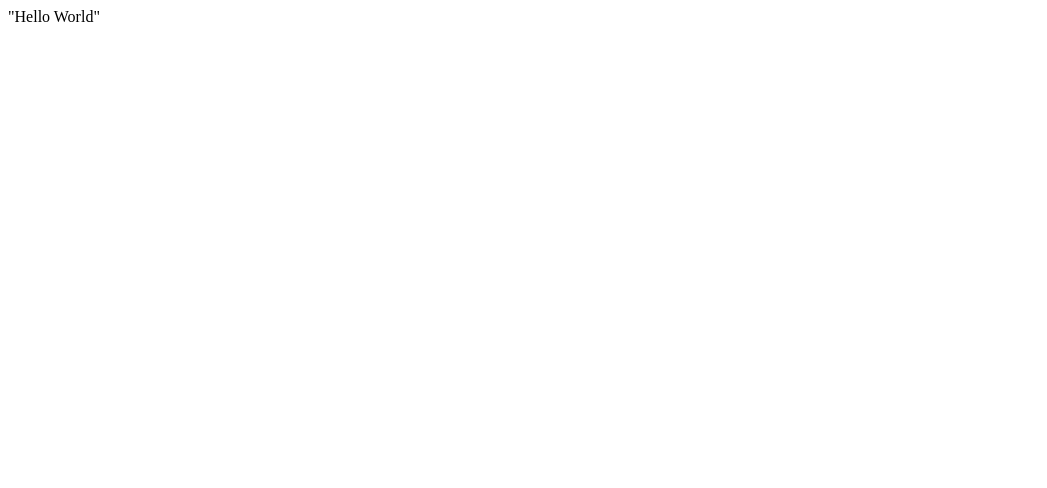
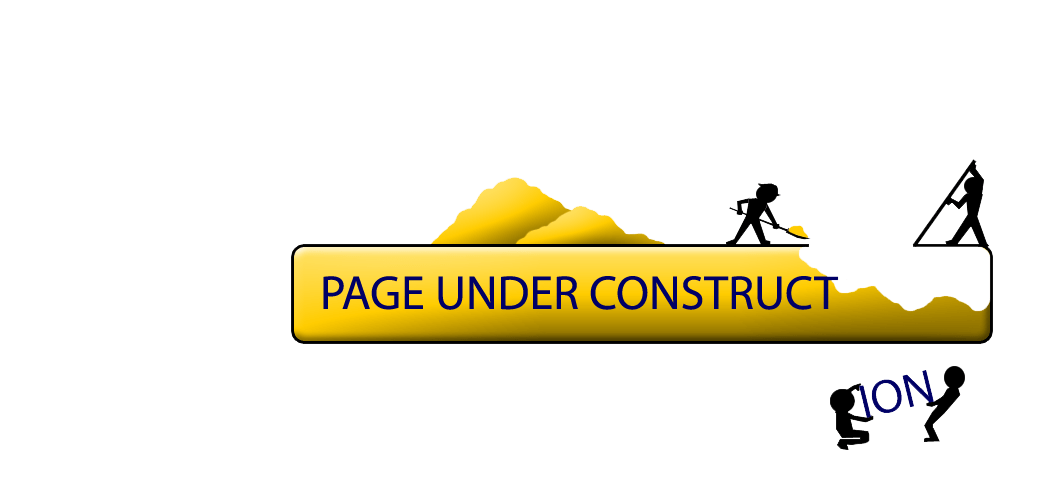
Before and after one commit to abinash-deloitte/abinash-abns.github.io, a plain HTML site: page index.html in a window 1280 px wide. Shown: the whole page, without its empty margins (0-1047 px from the left). Drawn offline with Linux system fonts and the light colour scheme.

Commit message:
Website Commit

```diff
--- a/index.html
+++ b/index.html
@@ -1 +1,19 @@
-"Hello World"
+<!DOCTYPE html>
+<html lang="en">
+  <head>
+    <link rel="stylesheet" href="style.css"
+    <meta charset="utf-8" />
+    <meta name="viewport" content="width=device-width, initial-scale=1" />
+    <meta name="theme-color" content="#000000" />
+    <meta
+      name="description"
+      content="Abinash Nayak - Portfolio"
+    />
+    <title>Abinash Nayak - Portfolio</title>
+  </head>
+
+  <body >
+
+	<img src = "images/main.png" alt = "Page Under Construction" width = "150" height = "150"/>
+  </body>
+</html>
--- /dev/null
+++ b/style.css
@@ -0,0 +1,16 @@
+body {
+  background-color: #e0e0e0
+
+  background-image: url("/images/main.png");
+
+}
+img {
+  display: block;
+  margin-left: auto;
+  margin-right: auto;
+margin-top: 12%;
+  width: auto;
+height: auto;
+}
+h1{ color: black;
+  font-family: "Lucida Console", "Courier New", monospace; }
```
Also changed, not shown: images/404.png (added), images/main.png (added).
